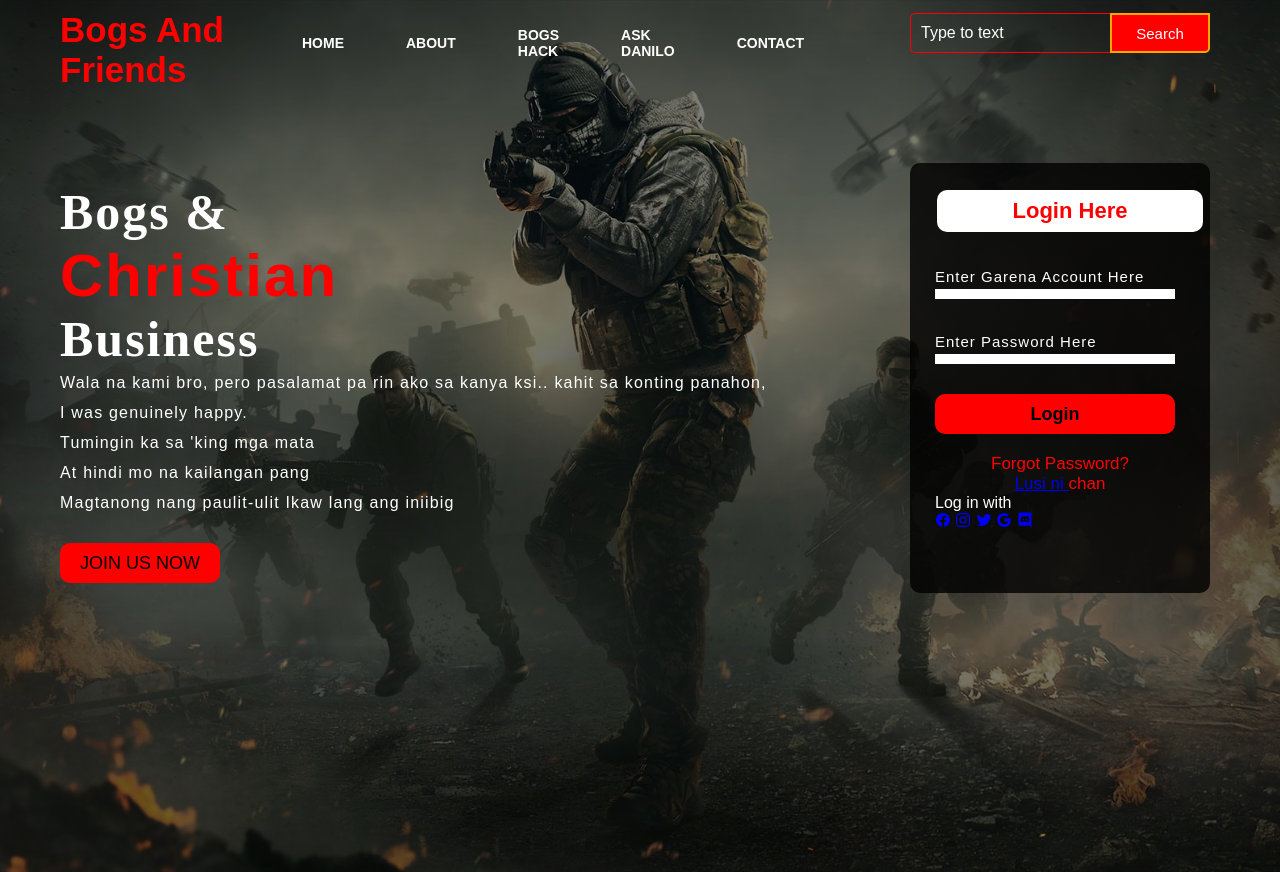
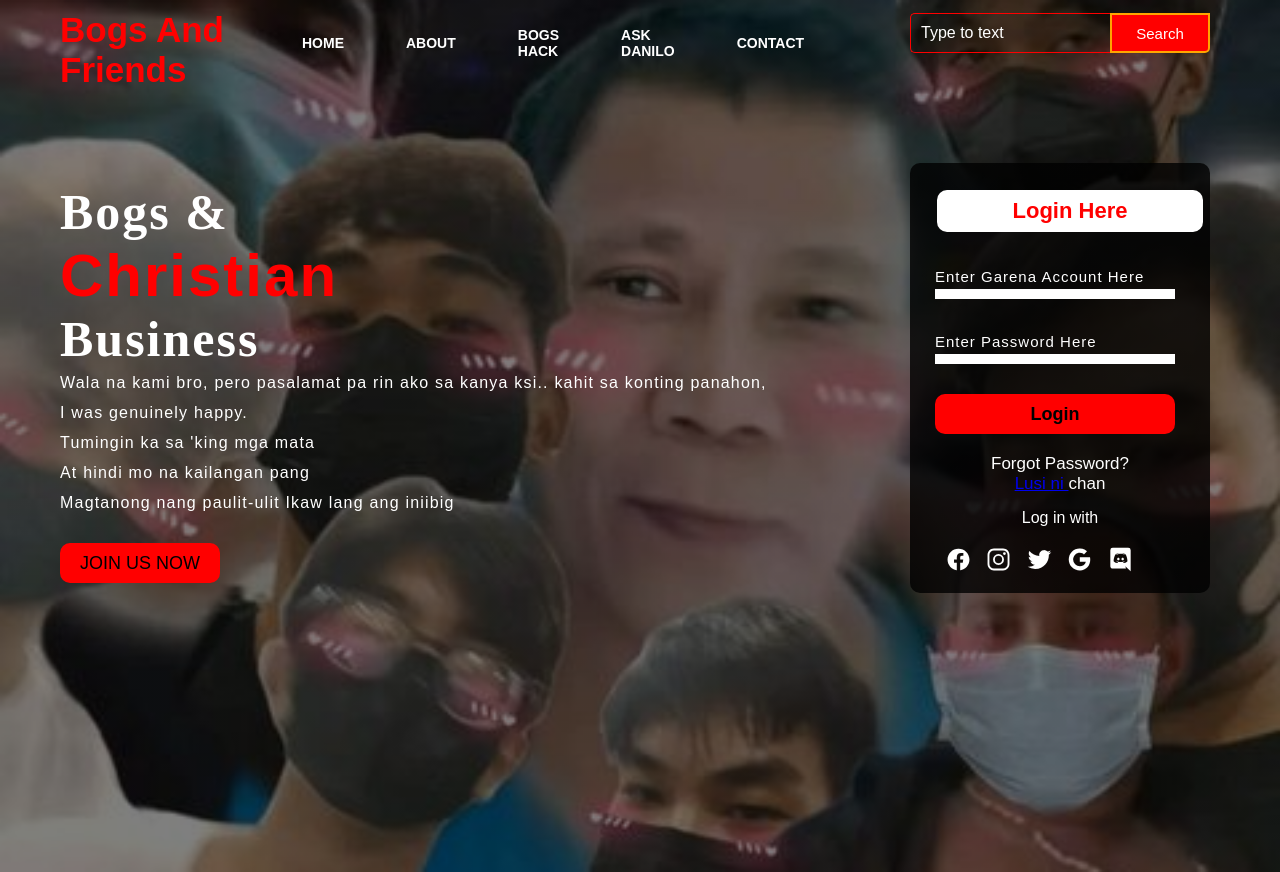
Before and after one commit to Xeno213/test-website, a plain HTML site: page index.html in a window 1280 px wide. Drawn offline with nearby package versions, Linux system fonts and the light colour scheme.

Commit message:
Update style.css

```diff
--- a/style.css
+++ b/style.css
@@ -6,7 +6,7 @@
 .main{
     width: 100%;
     height: 100vh;
-    background: linear-gradient(to top, rgba(0,0,0,0.5)50%,rgba(0,0,0,0.5)50%), url(klow.jpg);
+    background: linear-gradient(to top, rgba(0,0,0,0.5)50%,rgba(0,0,0,0.5)50%), url(daniel.jpg);
     background-position: center;
     background-size: cover;
     height: 109vh;
@@ -243,9 +243,28 @@ ul li a:hover{
 
 .form .link{
     text-decoration: none;
-    color: red;
+    color:w white;
 }
 
 .liw{
-    padding: ;
+    padding-top: 15px;
+    padding-bottom: 10px;
+    text-align: center;
 }
+
+.icon a{
+    text-decoration: none;
+    color: white;
+}
+
+.icon ion-icon{
+    color: white;
+    font-size: 25px;
+    padding-left: 11px;
+    padding-top: 10px;
+    transition: 0.3s ease;
+}
+
+.icon ion-icon:hover{
+    color: red;
+}
```
